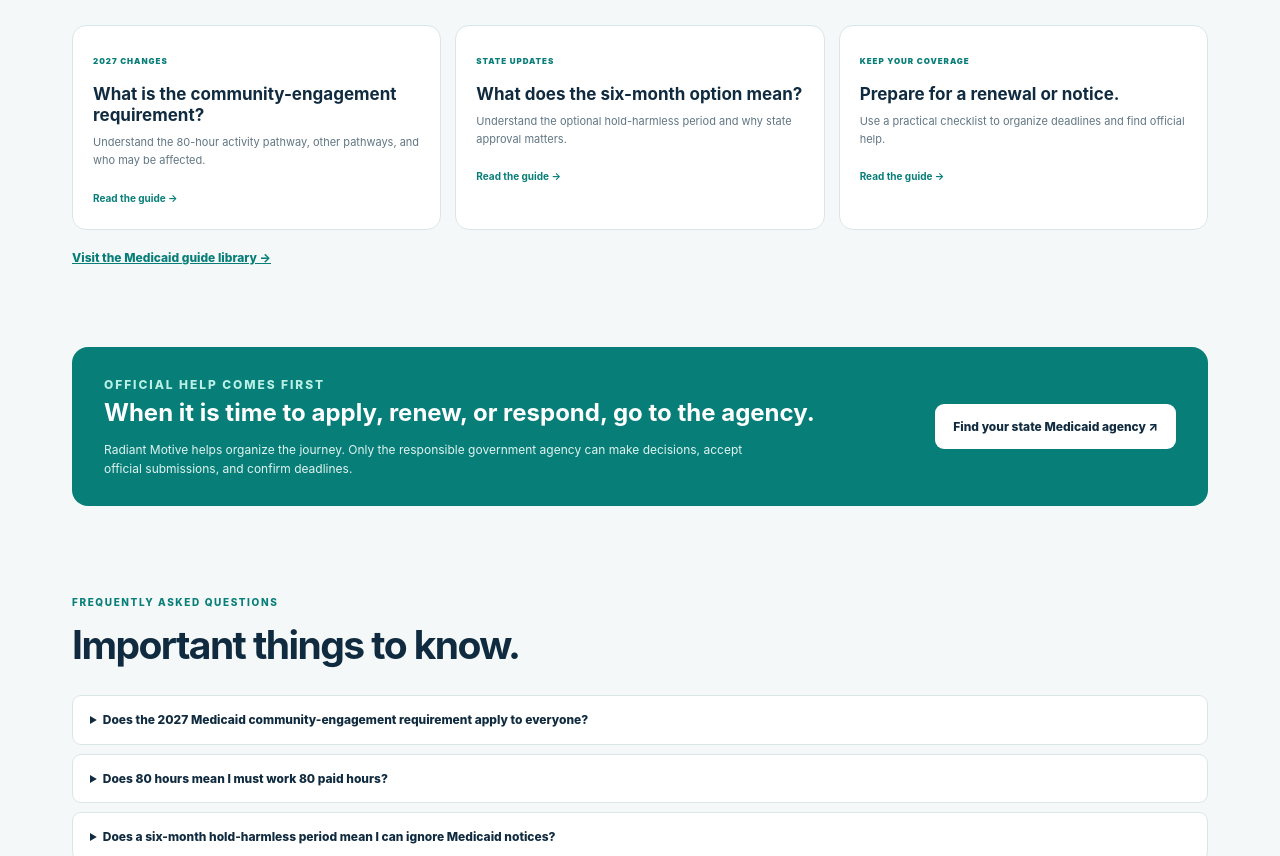
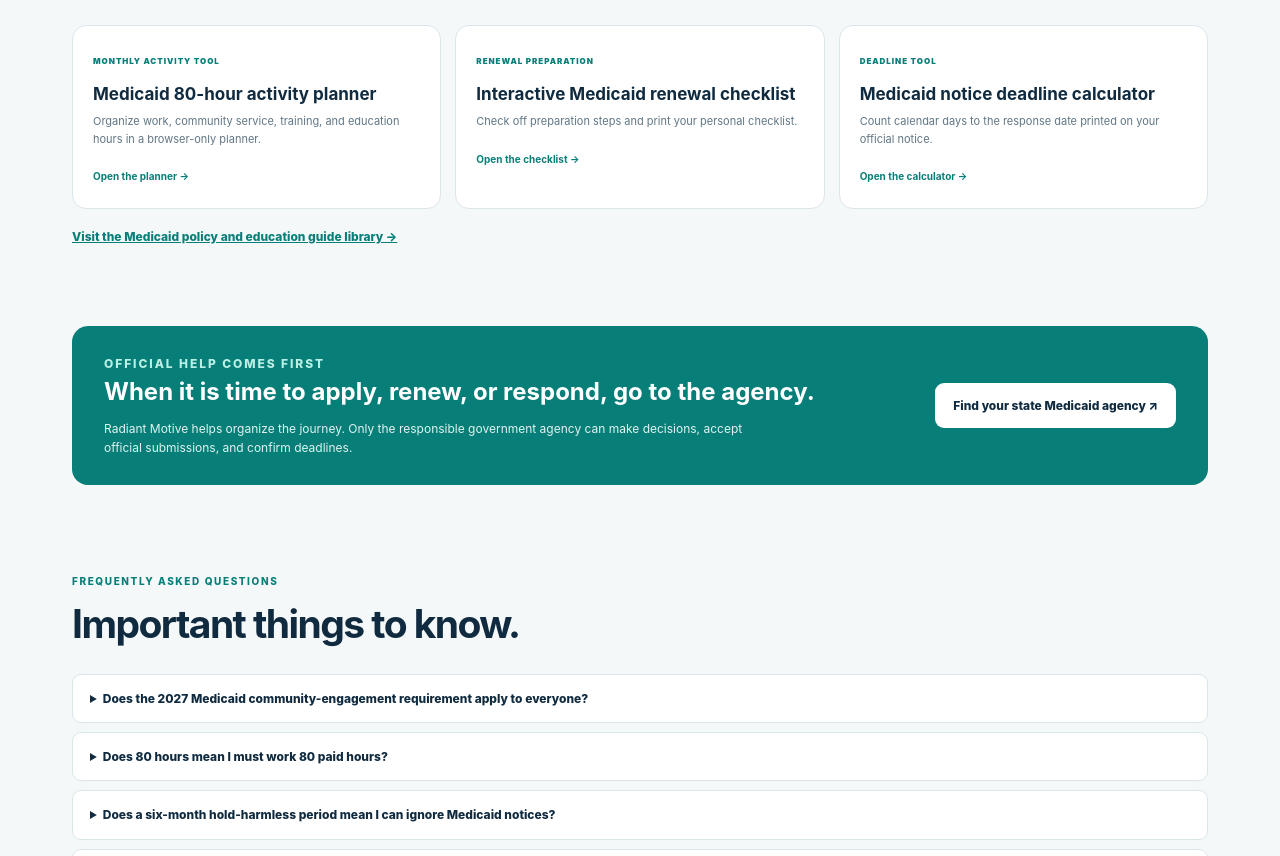
Before and after one commit to rondamccullough/medicaid-navigator-demo, a plain HTML site: page public-medicaid/index.html in a window 1280 px wide. Shown: the part 2975-3831 px from the top of the page. Drawn offline with Linux system fonts and the light colour scheme.

Commit message:
Feature focused SEO utility pages from homepage

```diff
--- a/public-medicaid/index.html
+++ b/public-medicaid/index.html
@@ -68,9 +68,9 @@
 <div class="ad-slot" data-ad-placement="before-guides" aria-label="Advertisement" hidden></div>
 
 <section class="section guide-section"><div class="section-heading"><p class="eyebrow">Medicaid learning center</p><h2>Get clear answers before you take action.</h2><p>Our guides explain the federal framework, the state transition, notices, and renewals. Each guide points you back to official information.</p></div>
-<div class="guide-grid"><a class="guide-card" href="guides.html#community-engagement"><span>2027 CHANGES</span><h3>What is the community-engagement requirement?</h3><p>Understand the 80-hour activity pathway, other pathways, and who may be affected.</p><b>Read the guide →</b></a>
-<a class="guide-card" href="guides.html#hold-harmless"><span>STATE UPDATES</span><h3>What does the six-month option mean?</h3><p>Understand the optional hold-harmless period and why state approval matters.</p><b>Read the guide →</b></a>
-<a class="guide-card" href="guides.html#renewals"><span>KEEP YOUR COVERAGE</span><h3>Prepare for a renewal or notice.</h3><p>Use a practical checklist to organize deadlines and find official help.</p><b>Read the guide →</b></a></div><p class="all-guides"><a href="guides.html">Visit the Medicaid guide library →</a></p></section>
+<div class="guide-grid"><a class="guide-card" href="medicaid-80-hour-tracker.html"><span>MONTHLY ACTIVITY TOOL</span><h3>Medicaid 80-hour activity planner</h3><p>Organize work, community service, training, and education hours in a browser-only planner.</p><b>Open the planner →</b></a>
+<a class="guide-card" href="medicaid-renewal-checklist.html"><span>RENEWAL PREPARATION</span><h3>Interactive Medicaid renewal checklist</h3><p>Check off preparation steps and print your personal checklist.</p><b>Open the checklist →</b></a>
+<a class="guide-card" href="medicaid-notice-deadline-calculator.html"><span>DEADLINE TOOL</span><h3>Medicaid notice deadline calculator</h3><p>Count calendar days to the response date printed on your official notice.</p><b>Open the calculator →</b></a></div><p class="all-guides"><a href="guides.html">Visit the Medicaid policy and education guide library →</a></p></section>
 
 <section class="resource-band"><div><p class="eyebrow">Official help comes first</p><h2>When it is time to apply, renew, or respond, go to the agency.</h2><p>Radiant Motive helps organize the journey. Only the responsible government agency can make decisions, accept official submissions, and confirm deadlines.</p></div><a class="button light" href="https://www.medicaid.gov/about-us/where-can-people-get-help-medicaid-chip" target="_blank" rel="noopener noreferrer">Find your state Medicaid agency ↗</a></section>
 
```
